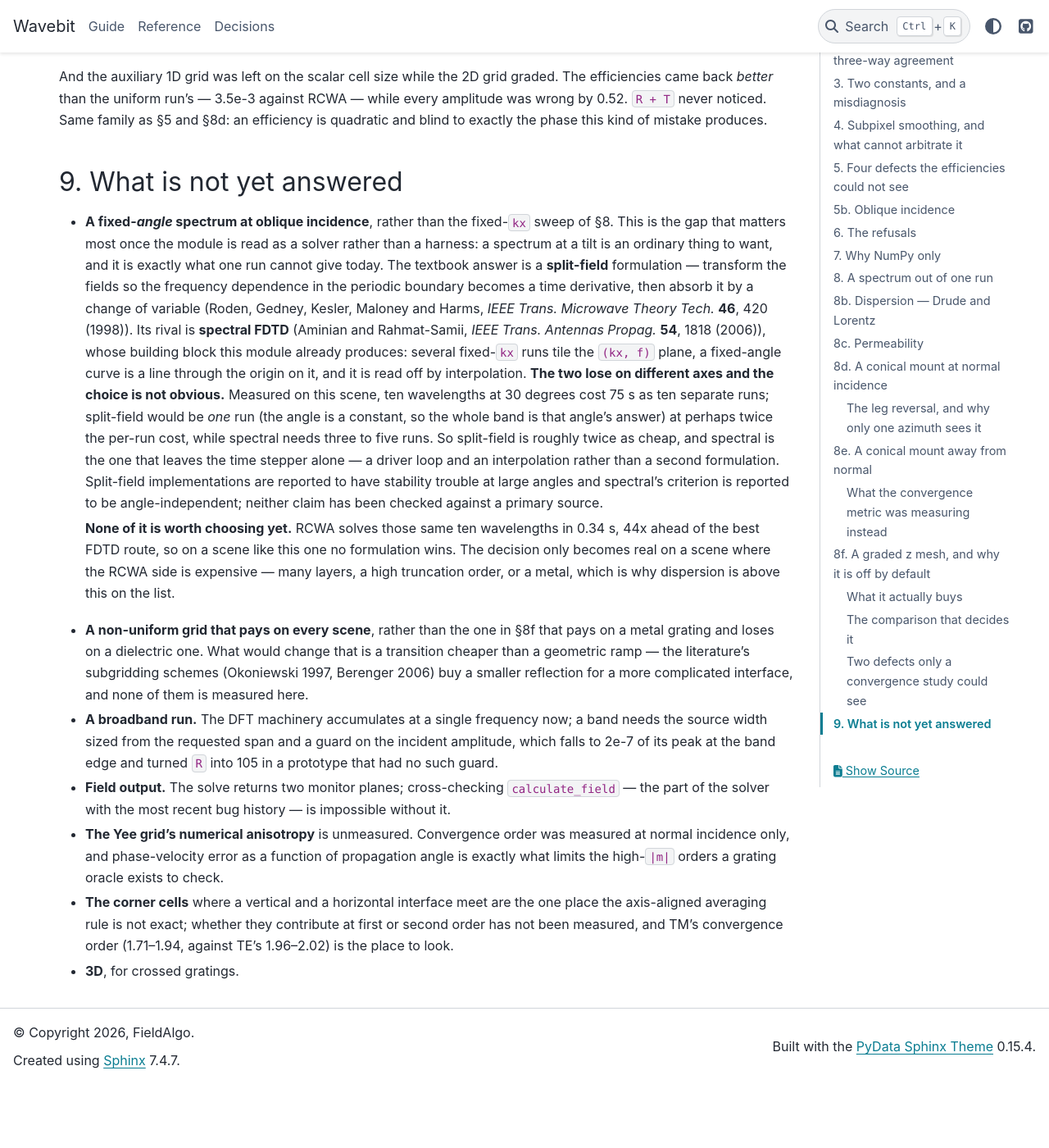
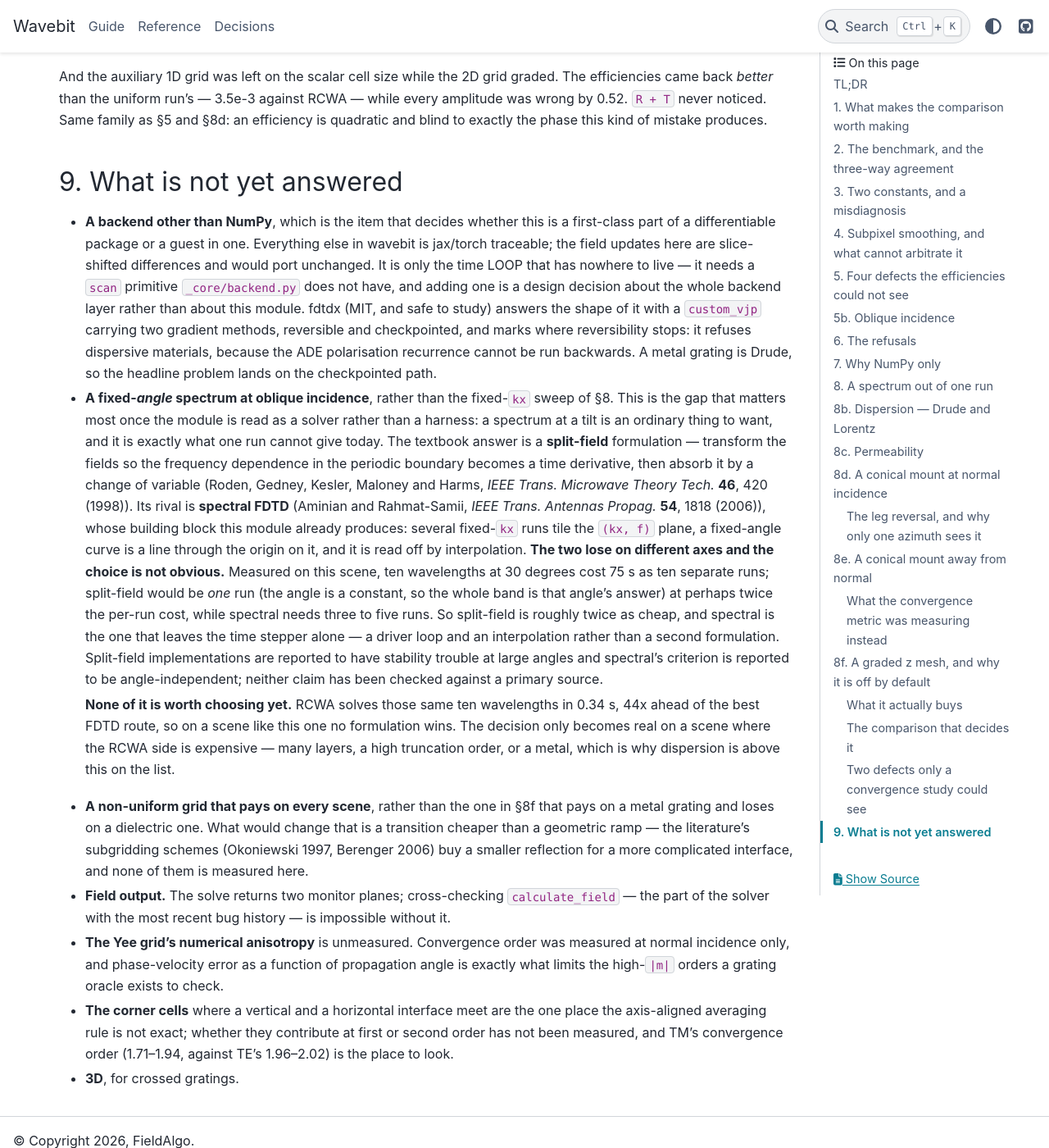
Before and after one commit to fieldalgo/wavebit, a Sphinx documentation site: the page built from docs/fdtd.md, in a window 1280 px wide and 1400 px high, scrolled down 17339 px. Shown: the whole window at 82% size. Built offline with Sphinx 7.4.7 and the PyData theme 0.15.4, drawn with Linux system fonts in a browser that asks for light colours; before the commit the page ends 18662 px from its top, so only the background shows below that.

Commit message:
docs(fdtd): section 9 still listed a finished feature and omitted the biggest gap
'A broadband run' was on the not-done list while section 8 documents it as done -- `wavelength=`
has taken a sequence since c3d5ca2, with the source width sized from the span and the incident
guard the entry asks for.

And the item that most decides what this module is was missing: a backend other than NumPy.
Everything else in wavebit is jax/torch traceable and the field updates here would port
unchanged; it is only the time loop that has nowhere to live. fdtdx is worth naming there
because it answers the shape (a custom_vjp with reversible and checkpointed methods) and marks
where reversibility stops -- dispersive materials, which is the headline problem.

Co-Authored-By: Claude Opus 5 <noreply@anthropic.com>

```diff
--- a/docs/fdtd.md
+++ b/docs/fdtd.md
@@ -709,6 +709,15 @@ quadratic and blind to exactly the phase this kind of mistake produces.
 
 ## 9. What is not yet answered
 
+- **A backend other than NumPy**, which is the item that decides whether this is a first-class
+  part of a differentiable package or a guest in one. Everything else in wavebit is jax/torch
+  traceable; the field updates here are slice-shifted differences and would port unchanged. It
+  is only the time LOOP that has nowhere to live — it needs a `scan` primitive `_core/backend.py`
+  does not have, and adding one is a design decision about the whole backend layer rather than
+  about this module. fdtdx (MIT, and safe to study) answers the shape of it with a `custom_vjp`
+  carrying two gradient methods, reversible and checkpointed, and marks where reversibility
+  stops: it refuses dispersive materials, because the ADE polarisation recurrence cannot be run
+  backwards. A metal grating is Drude, so the headline problem lands on the checkpointed path.
 - **A fixed-*angle* spectrum at oblique incidence**, rather than the fixed-`kx` sweep of §8.
   This is the gap that matters most once the module is read as a solver rather than a harness:
   a spectrum at a tilt is an ordinary thing to want, and it is exactly what one run cannot give
@@ -736,10 +745,6 @@ quadratic and blind to exactly the phase this kind of mistake produces.
   metal grating and loses on a dielectric one. What would change that is a transition cheaper
   than a geometric ramp — the literature's subgridding schemes (Okoniewski 1997, Berenger 2006)
   buy a smaller reflection for a more complicated interface, and none of them is measured here.
-- **A broadband run.** The DFT machinery accumulates at a single frequency now; a band needs
-  the source width sized from the requested span and a guard on the incident amplitude, which
-  falls to 2e-7 of its peak at the band edge and turned `R` into 105 in a prototype that had
-  no such guard.
 - **Field output.** The solve returns two monitor planes; cross-checking `calculate_field` —
   the part of the solver with the most recent bug history — is impossible without it.
 - **The Yee grid's numerical anisotropy** is unmeasured. Convergence order was measured at
```
